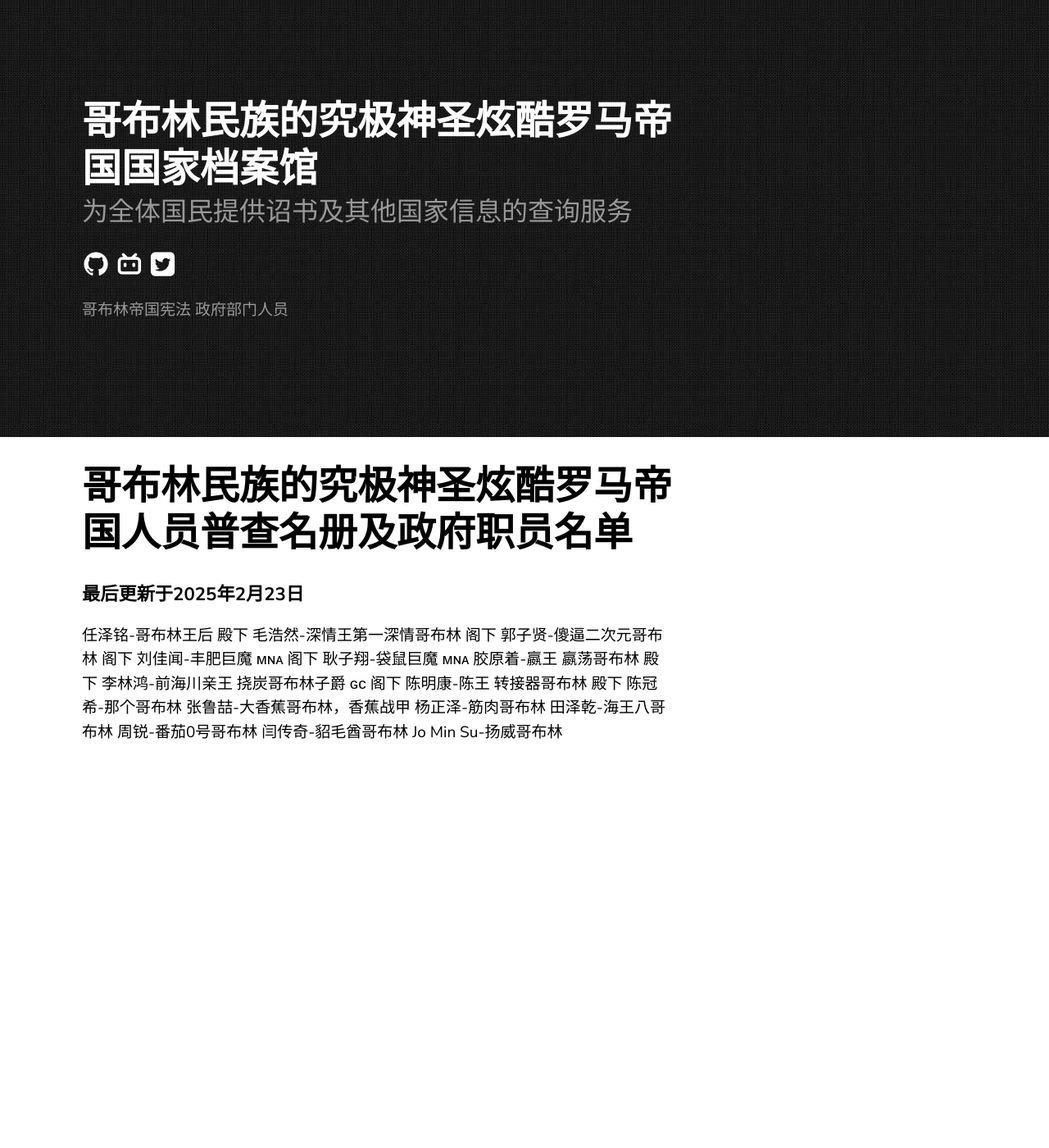
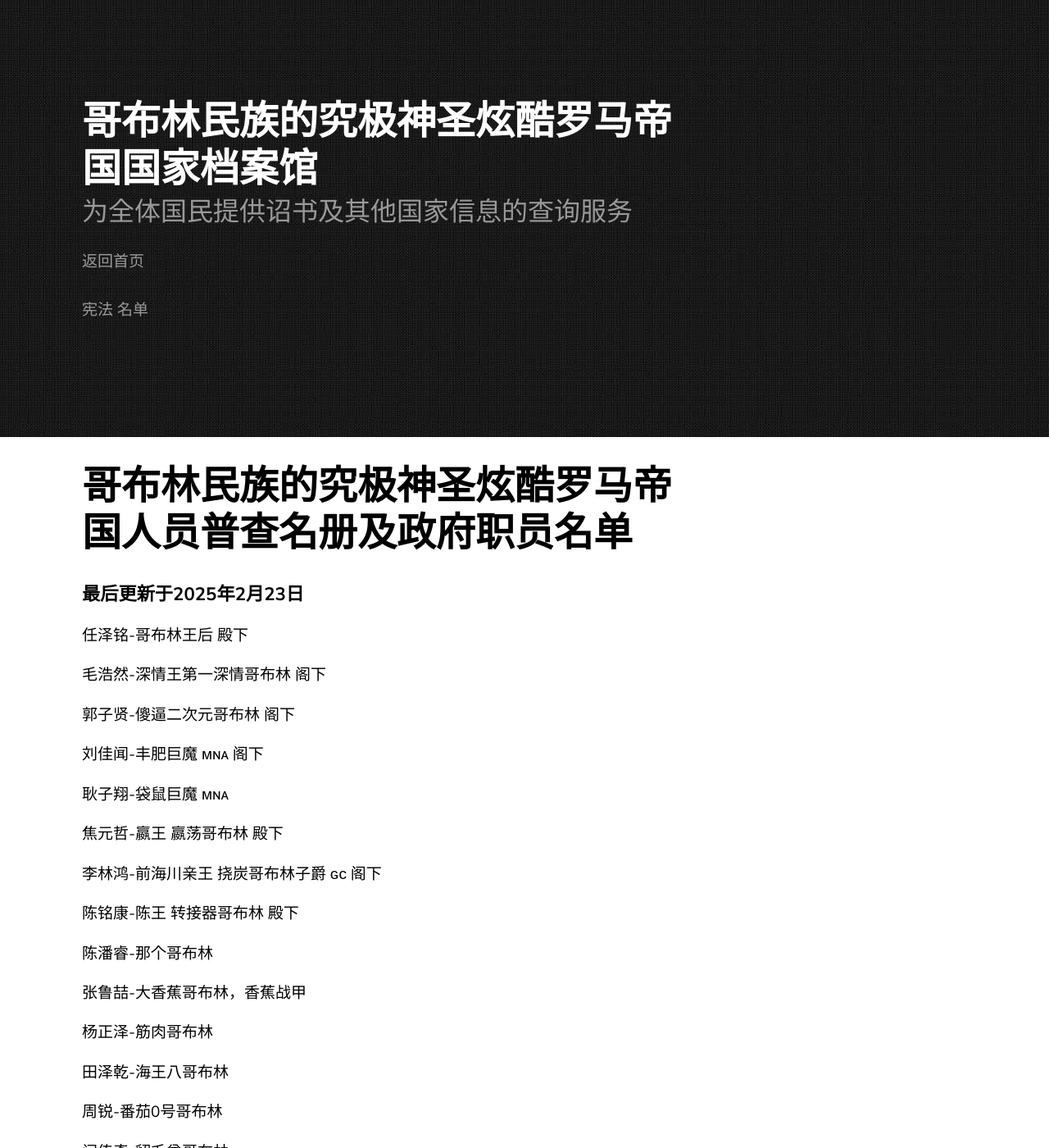
Before and after one commit to jiaobenhaimo/jiaobenhaimo.github.io, a Jekyll site: the page built from _posts/2025-2-24-namelist.md, in a window 1280 px wide and 1400 px high. Shown: the whole window at 82% size. Built offline with Jekyll 4.4.1, drawn with Linux system fonts in a browser that asks for light colours; some web fonts are replaced; some of the changed text lies outside the part shown.

Commit message:
Changing format

```diff
--- a/_config.yml
+++ b/_config.yml
@@ -20,20 +20,8 @@ texture:
   showNav: false
   showPicker: false
 
-  # generate social links in footer
-  social_links:
-    twitter:  YuanzheJ
-    github: jiaobenhaimo
-    bilibili: 487270431
-
-
 # If you want to link only specific pages in your header, uncomment
 # this and add the path to the pages in order as they should show up
-header_pages:
-- /consitution.md
-
-# Build settings
-# theme: texture
 
 plugins:
   - jekyll-seo-tag
--- a/_includes/page_header.html
+++ b/_includes/page_header.html
@@ -2,17 +2,9 @@
 	<h1>{{ site.texture.title }}</h1>
 	<h2>{{ site.texture.tagline }}</h2>
 	<ul class="social">
-		{%- if site.texture.social_links.github -%}
-			<a href="https://github.com/{{ site.texture.social_links.github }}"><li><i class="icon-github-circled"></i></li></a>
-		{%- endif -%}
-		{%- if site.texture.social_links.bilibili -%}
-			<a href="https://space.bilibili.com/{{ site.texture.social_links.bilibili }}"><li><i class="icon-bilibili-squared"></i></li></a>
-		{%- endif -%}
-		{%- if site.texture.social_links.twitter -%}
-			<a href="https://twitter.com/{{ site.texture.social_links.twitter }}"><li><i class="icon-twitter-squared"></i></li></a>
-		{%- endif -%}
+		<a href="/">返回首页</a>
 		<br></br>
-		<a href="/constitution">哥布林帝国宪法</a>
-		<a href="/namelist">政府部门人员</a>
+		<a href="/constitution">宪法	</a>
+		<a href="/namelist">名单</a>
 	</ul>
 </div>
--- a/_layouts/home.html
+++ b/_layouts/home.html
@@ -3,7 +3,8 @@ layout: page
 ---
 {%- if site.posts.size > 0 -%}
 <ul class="posts">
-	{%- for post in site.posts -%}
+	{%- for post in site.posts | where_exp: "post", "post.layout != 'page'" -%}
+	{%- unless post.layout == "page" -%}
 		<li>
 			{%- assign date_format = site.minima.date_format | default: "%Y/%m/%d" -%}
 			<div class="post-meta">
@@ -13,6 +14,7 @@ layout: page
 				<div class="post-date"><i class="icon-calendar"></i>{{ post.date | date: date_format }}</div>
 			</div>
 		</li>
+	{%- endunless -%}
 	{%- endfor -%}
 </ul>
 {%- endif -%}
--- a/_posts/2025-2-24-namelist.md
+++ b/_posts/2025-2-24-namelist.md
@@ -8,17 +8,31 @@ time: 2025-2-24
 # 哥布林民族的究极神圣炫酷罗马帝国人员普查名册及政府职员名单
 ### 最后更新于2025年2月23日
 任泽铭-哥布林王后 殿下
+
 毛浩然-深情王第一深情哥布林 阁下
+
 郭子贤-傻逼二次元哥布林 阁下
+
 刘佳闻-丰肥巨魔 ᴍɴᴀ 阁下
+
 耿子翔-袋鼠巨魔 ᴍɴᴀ
-胶原着-嬴王 嬴荡哥布林 殿下
+
+焦元哲-嬴王 嬴荡哥布林 殿下
+
 李林鸿-前海川亲王 挠炭哥布林子爵 ɢᴄ 阁下
-陈明康-陈王 转接器哥布林 殿下
-陈冠希-那个哥布林
+
+陈铭康-陈王 转接器哥布林 殿下
+
+陈潘睿-那个哥布林
+
 张鲁喆-大香蕉哥布林，香蕉战甲
+
 杨正泽-筋肉哥布林
+
 田泽乾-海王八哥布林
+
 周锐-番茄0号哥布林
+
 闫传奇-貂毛酋哥布林
+
 Jo Min Su-扬威哥布林
```
Also changed, not shown: _posts/2024-12-25-constitution.md (+0 -2 lines). Lines whose indentation alone changed are shown as unchanged.
